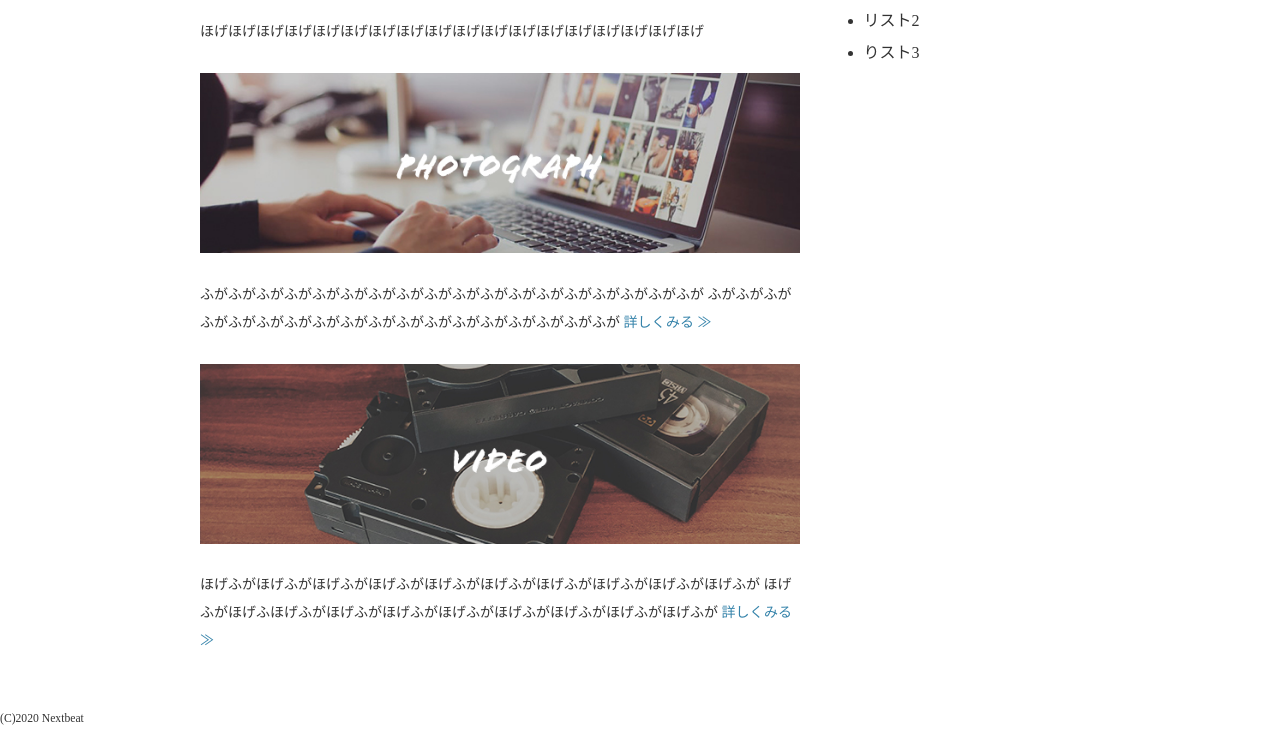
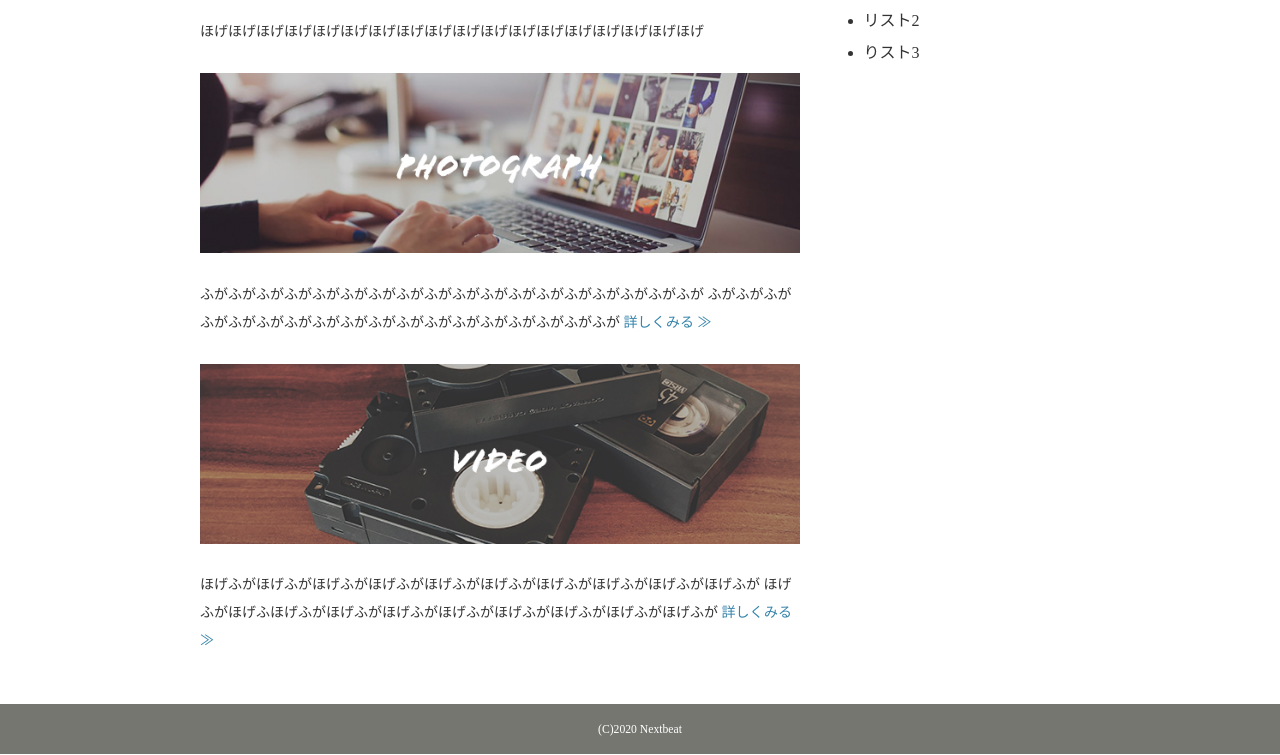
Before and after one commit to takapi327/html-scss-training, a website built with webpack: page index.html in a window 1280 px wide. Shown: the part 710-1465 px from the top of the page. Before the commit the page ends 1442 px from the top, so only its background shows below. Built offline with nearby package versions, Linux system fonts and the light colour scheme.

Commit message:
Create Footer css

```diff
--- a/scss/site/footer.scss
+++ b/scss/site/footer.scss
@@ -1,2 +1,7 @@
 .footer {
+  height:           50px;
+  background-color: #767671;
+  color:            #ffffff;
+  line-height:      50px;
+  text-align:       center;
 }
--- a/scss/site/index.scss
+++ b/scss/site/index.scss
@@ -1,3 +1,4 @@
 @import '../common/reset';
 @import './header';
 @import './main';
+@import './footer';
```
Also changed, not shown: main.css.
